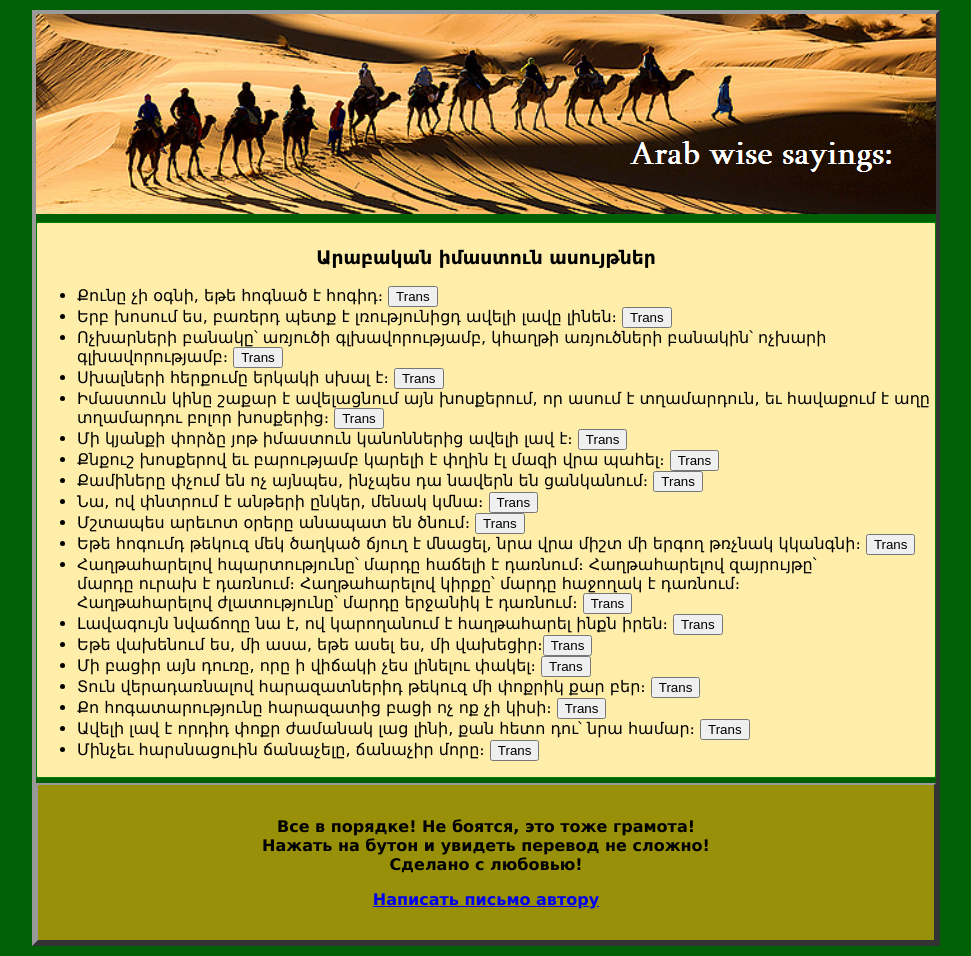
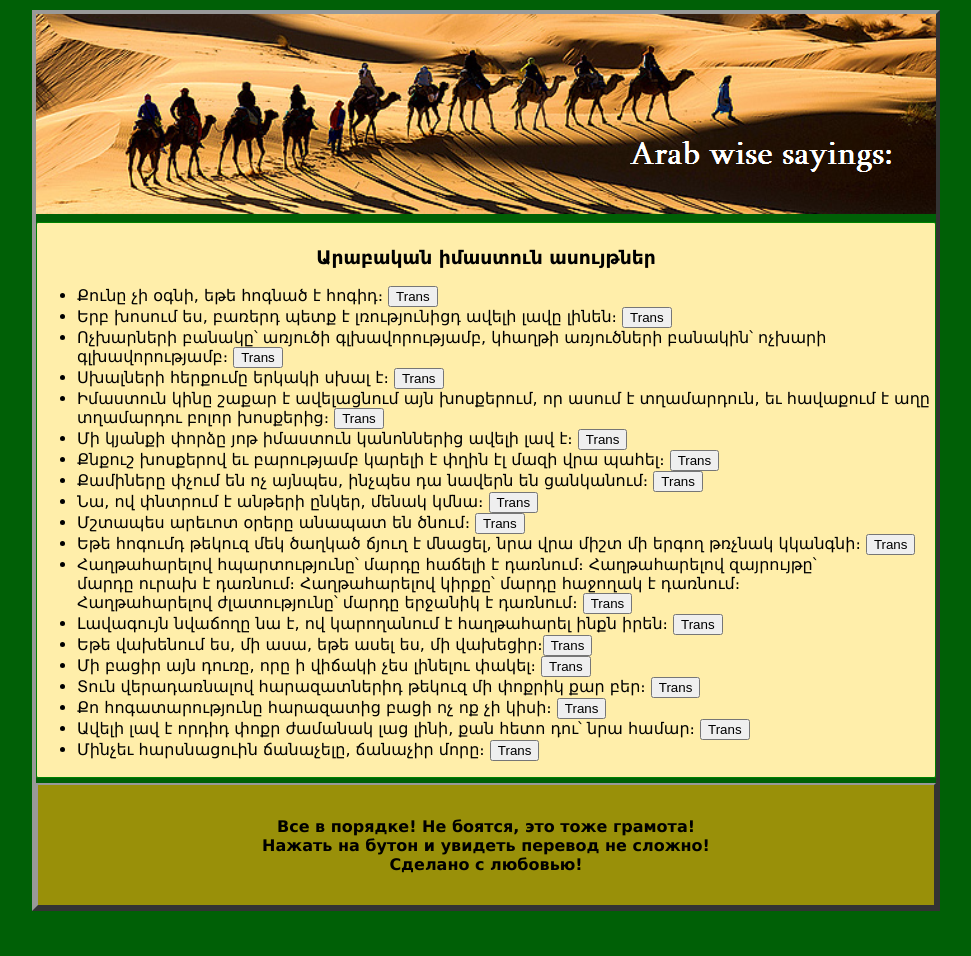
Before and after one commit to Reshayri/arabwise.github.io, a plain HTML site: page index.html in a window 1280 px wide. Shown: the whole page, without its empty margins (154-1125 px from the left). After the commit the page ends 921 px from the top, so only its background shows below. Drawn offline with Linux system fonts and the light colour scheme.

Commit message:
Update index.html

```diff
--- a/index.html
+++ b/index.html
@@ -46,8 +46,7 @@
 
 		 </div><!-- End content -->
 		 <footer id="footer" align="center"  >
-		     <h4>Все в порядке! Не боятся, это тоже грамота!<br> Нажать на бутон и увидеть перевод не сложно!<br> Сделано с любовью! <p>
-			     <a href="mailto:rezhayri@gmail.com">Написать письмо автору </a></p></h4>
+		     <h4>Все в порядке! Не боятся, это тоже грамота!<br> Нажать на бутон и увидеть перевод не сложно!<br> Сделано с любовью! </h4>
 
 		 </footer>
 
```
